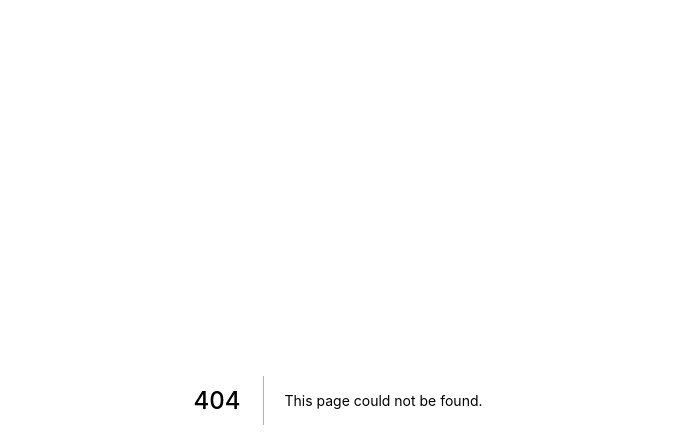
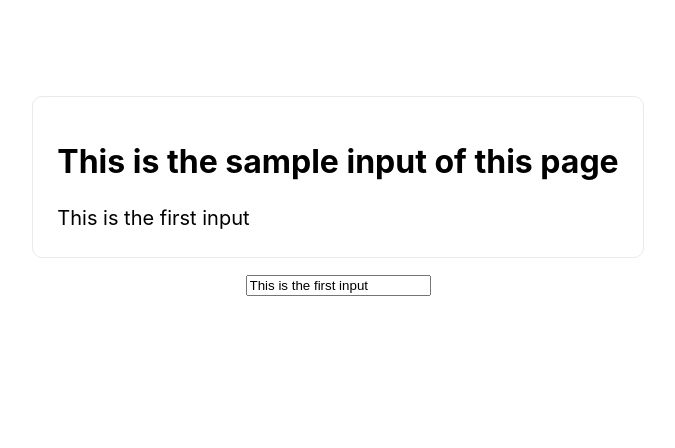
Before and after one commit to SaptarshiBagchi/NextApp, a Next.js app: page /about in a window 1280 px wide. Before the commit this address had no page. Shown: the top 448 px of the page, without its empty margins (302-977 px from the left). Built offline with nearby package versions, Linux system fonts and the light colour scheme.

Commit message:
about page added

```diff
--- /dev/null
+++ b/pages/about.js
@@ -0,0 +1,22 @@
+import { useState } from "react";
+import HomeStyle from "../styles/Home.module.css";
+
+export default function about() {
+  const [input, setInput] = useState("This is the first input");
+
+  return (
+    <div className={HomeStyle.main}>
+      <div className={HomeStyle.card}>
+        <h1>This is the sample input of this page</h1>
+        <p>{input}</p>
+      </div>
+      <div>
+        <input
+          type="text"
+          value={input}
+          onChange={(event) => setInput(event.target.value)}
+        />
+      </div>
+    </div>
+  );
+}
```
